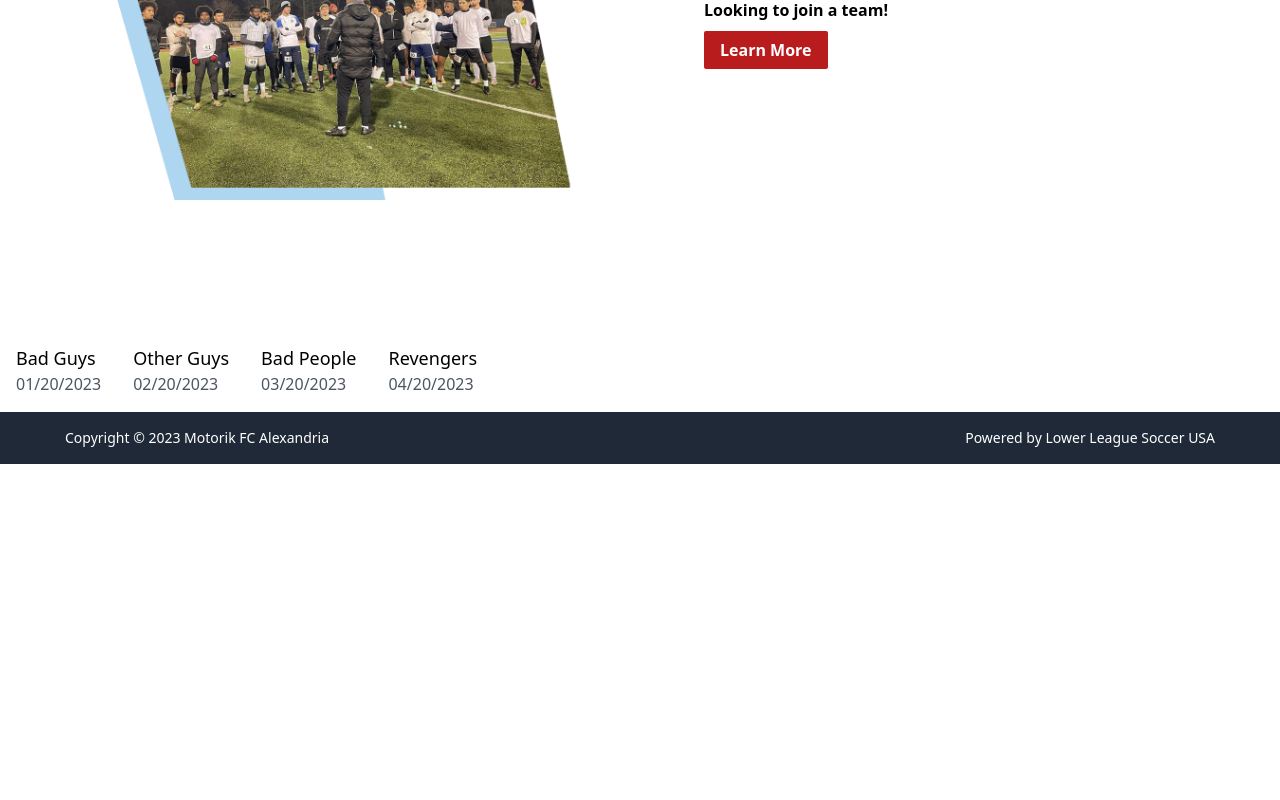
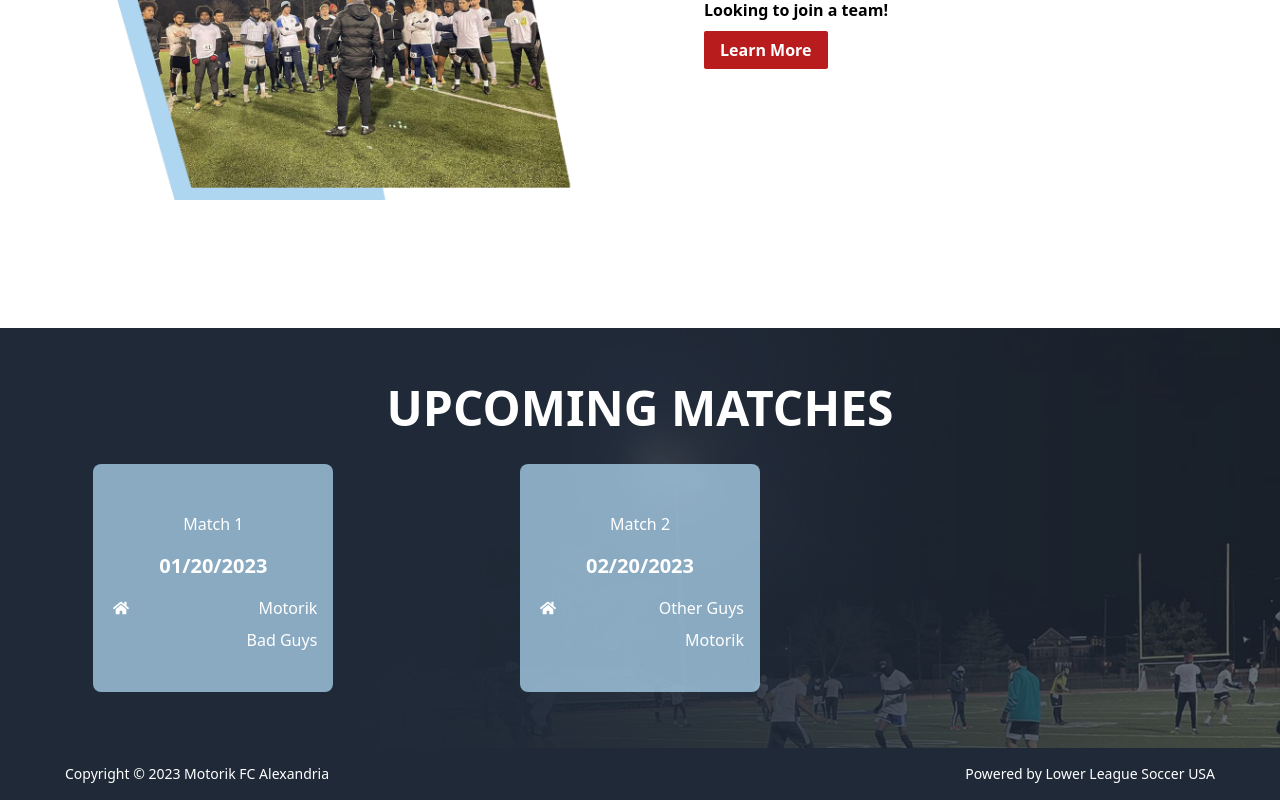
Before and after one commit to Divici/motorik, a React (Create React App) app: page / in a window 1280 px wide. Shown: the part 806-1606 px from the top of the page. Before the commit the page ends 1270 px from the top, so only its background shows below. Built offline with nearby package versions, Linux system fonts and the light colour scheme.

Commit message:
Home-layout done

```diff
--- a/src/components/Home.js
+++ b/src/components/Home.js
@@ -1,27 +1,21 @@
 import React from 'react'
 import Navbar from './Navbar';
 import { Link } from 'react-router-dom';
-import {FaTwitterSquare, FaInstagramSquare} from 'react-icons/fa'
+import {FaTwitterSquare, FaInstagramSquare, FaHome} from 'react-icons/fa'
 import player from '../assets/motorik-player.png'
 import team from '../assets/motorik-team.png'
 
 const Home = () => {
   const games = [
     {
-      opponent : "Bad Guys",
+      home : "Motorik",
+      away : "Bad Guys",
       date : "01/20/2023"
     },
     {
-      opponent : "Other Guys",
+      home : "Other Guys",
+      away : "Motorik",
       date : "02/20/2023"
-    },
-    {
-      opponent : "Bad People",
-      date : "03/20/2023"
-    },
-    {
-      opponent : "Revengers",
-      date : "04/20/2023"
     },
   ]
 
@@ -54,20 +48,20 @@ const Home = () => {
           </div>
         </div>
 
-        <div className="overflow-x-scroll">
-          <div className="flex">
+        <div className="py-10 team-bg bg-no-repeat bg-cover">
+          <h2 className='text-white text-5xl py-4 text-center uppercase font-extrabold'>Upcoming Matches</h2>
+          <div className="flex justify-around items-center flex-col md:flex-row w-full md:w-2/3">
             {games.map((game, index) => (
-              <div key={index} className="p-4">
-                <h4 className="text-lg">{game.opponent}</h4>
-                <p className="text-gray-600">{game.date}</p>
+              <div key={index} className="bg-mtk-blue/75 text-center text-white rounded-lg py-8 px-4 w-60 m-4">
+                <p className='my-4'>Match {index+1}</p>
+                <h3 className='font-bold text-xl my-2'>{game.date}</h3>
+                <p className='flex items-center justify-between mt-4 mb-2'><FaHome className='ml-1' size='1rem'/>{game.home}</p>
+                <p className='flex items-center justify-between my-2'><div className='w-4 ml-1'></div>{game.away}</p>
               </div>
             ))}
           </div>
         </div>
 
-        {/* <footer className='h-60 bg-mtk-blue'>
-            footer
-        </footer> */}
         <footer className="bg-gray-800 text-white py-4">
           <div className="container mx-auto">
             <div className="flex flex-wrap items-center">
--- a/src/index.css
+++ b/src/index.css
@@ -9,6 +9,10 @@
 
 .motorik-bg {
     background-image: url("assets/motorik-sky-overlay.png");
+}
+
+.team-bg {
+    background-image: url("assets/team-play.png");
 }
 
 @-webkit-keyframes slide-bottom {
```
Also changed, not shown: src/assets/team-play.png (added).
